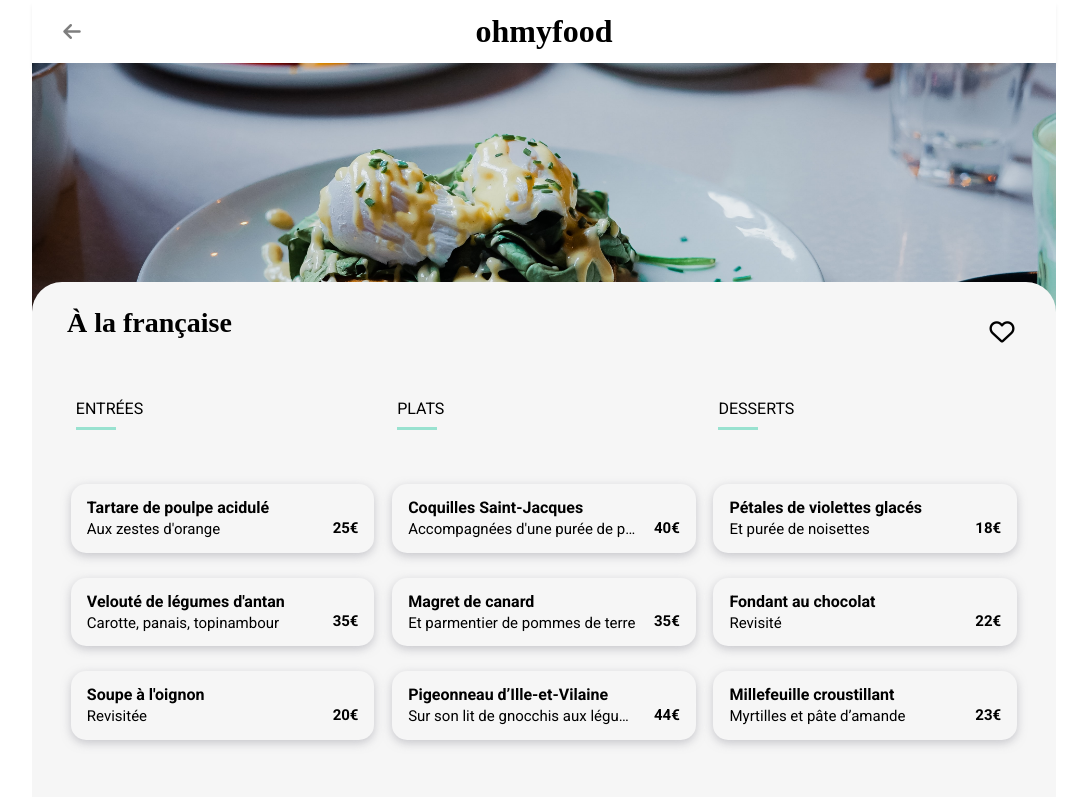
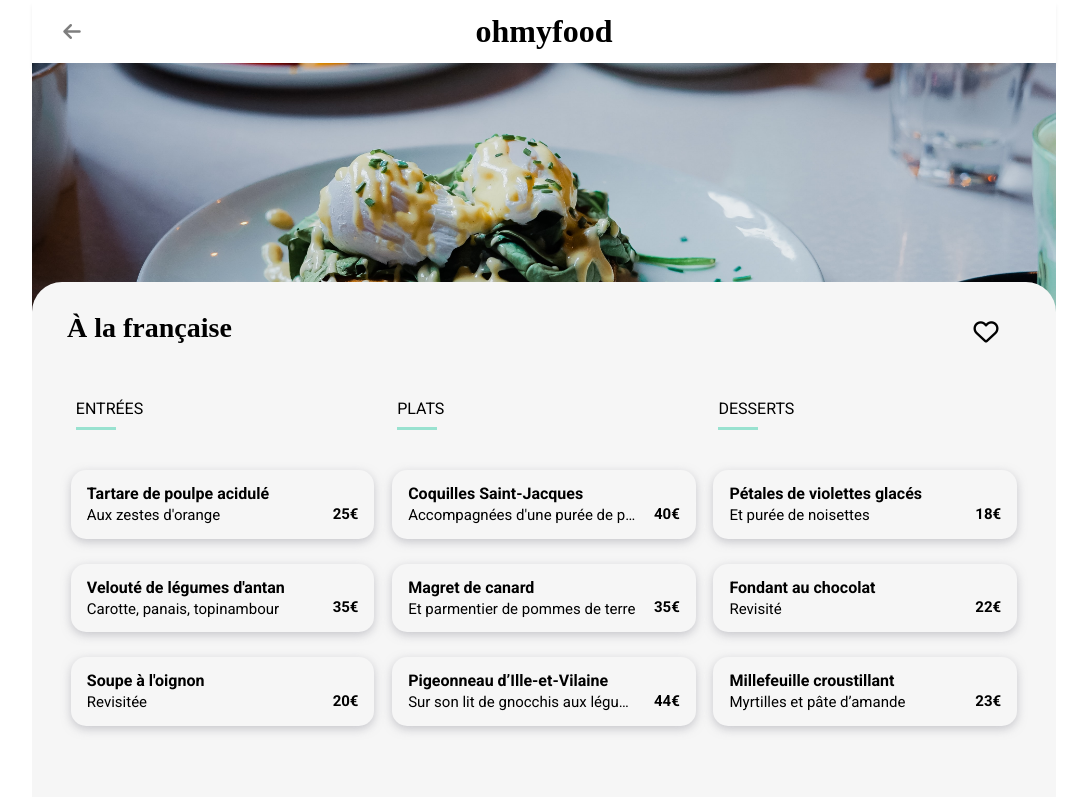
Before and after one commit to acapolungo/adriencapolungo_3_17062021, a website: page html/menu_alf.html in a window 1280 px wide. Shown: the top 797 px of the page, without its empty margins (96-1183 px from the left). Drawn offline with Linux system fonts and the light colour scheme; a web font is replaced by a local one.

Commit message:
corrections des paddings

```diff
--- a/sass/pages/_menu.scss
+++ b/sass/pages/_menu.scss
@@ -106,15 +106,7 @@
         align-items: center;
         font-size: rem(25);
         position: relative;
-        @include smartphone {
-            width: 25%;
-        }
-        @include tablet-only {
-            width: 5%;
-        }
-        @include desktop {
-            width: 10%;
-        }
+        flex: 1;
         .heart__icon {
         position: relative;
         width: rem(50);
--- a/sass/pages/_operation.scss
+++ b/sass/pages/_operation.scss
@@ -57,17 +57,17 @@
             }
             .operation__icon{
                 color: $colour-primary;
-                font-size: rem(25);
+                font-size: rem(20);
             }
             .operation__txt{
-                letter-spacing: rem(1);
+                letter-spacing: rem(0.2);
             }
-            @include smartphone {
+            @include tablet-only {
                 .operation__icon{
-                    font-size: rem(20);
+                    font-size: rem(25);
                 }
                 .operation__txt{
-                    letter-spacing: rem(0.2);
+                    letter-spacing: rem(1);
                 }
 
             }
--- a/sass/pages/_restaurants.scss
+++ b/sass/pages/_restaurants.scss
@@ -40,11 +40,14 @@
             display: flex;
             font-size: rem(16);
             padding-top: rem(25);
+            padding-right: rem(15);
             &__title {
                 font-size: rem(28);
                 width: 100%;
                 font-family: 'Shrikhand',"cursive";
                 padding-left: rem(5);
+                padding-top: rem(5);
+                white-space: nowrap;
             }
         }
         &__heart {
@@ -57,6 +60,7 @@
             display: flex;
             flex-wrap: wrap;
             gap: rem(10);
+            padding-bottom: rem(12);
             @include tablet-only {
                 margin: 0 auto;
                 width: 75%;
@@ -68,6 +72,9 @@
                 width: 31.5%;
                 gap: rem(25);
             }
+            @include desktop {
+                padding-bottom: rem(0);
+            }
             &__title {
                 width: 100%;
                 padding-top: rem(42);
@@ -75,7 +82,6 @@
                 font-weight: 400;
                 text-transform: uppercase;
                 padding-left: rem(5);
-                padding-bottom: rem(14);
             }
             h3::after {
                 content: "";
@@ -104,11 +110,8 @@
                 animation-fill-mode: both;
                 @include transition;
                 @include smartphone {
-                    width: 90%;
+                    width: 100%;
                     margin: 0 auto;
-                }
-                @include tablet-only {
-                    width: 100%;
                 }
                 &:hover .resto__anim {
                     width: 20%;
```
Also changed, not shown: CSS/style.css, 1 other file.
